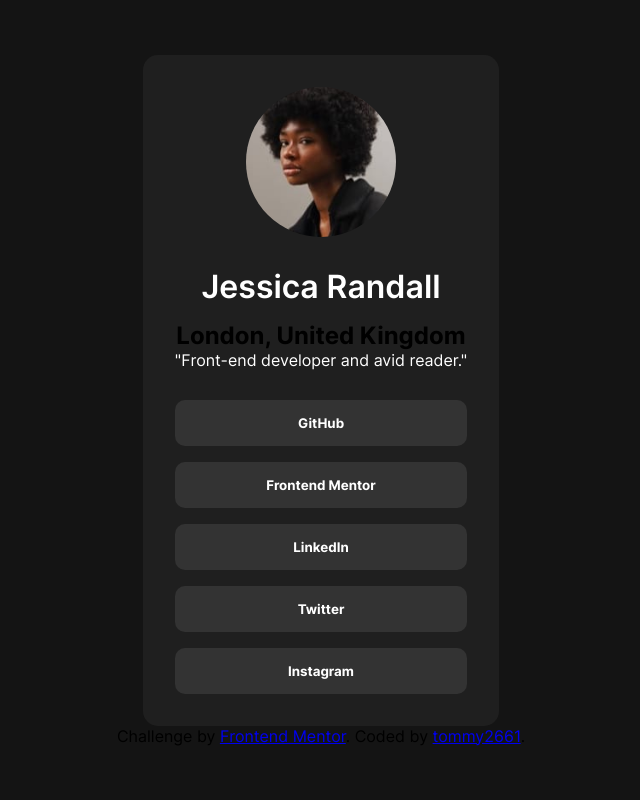
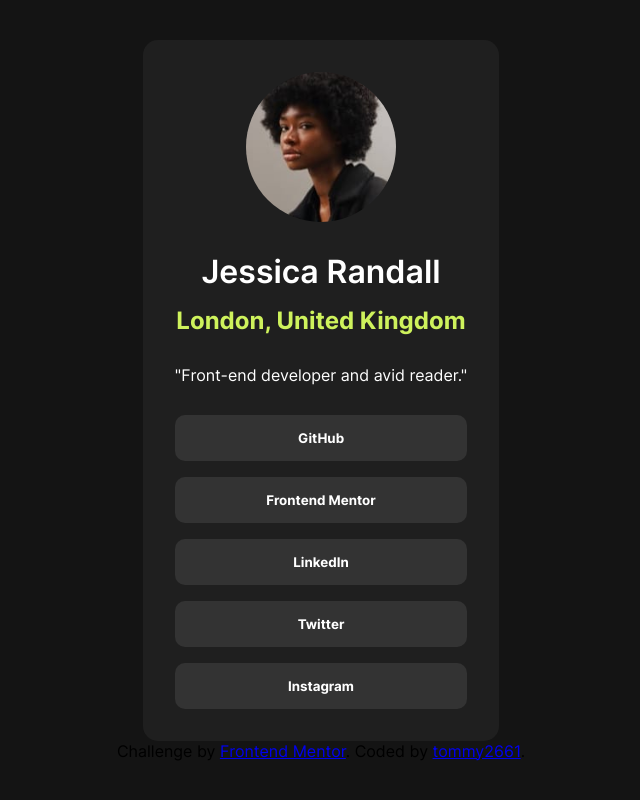
Before and after one commit to tommy2661/social-links-profile-main, a plain HTML site: page index.html in a window 1280 px wide. Shown: the whole page, without its empty margins (319-959 px from the left). Drawn offline with Linux system fonts and the light colour scheme.

Commit message:
color h2

```diff
--- a/style.css
+++ b/style.css
@@ -53,7 +53,7 @@ body {
     margin-bottom: 15px;
 }
 
-.card h3 {
+.card h2 {
     color: #cef25c;
     margin-bottom: 30px;
 }
```
